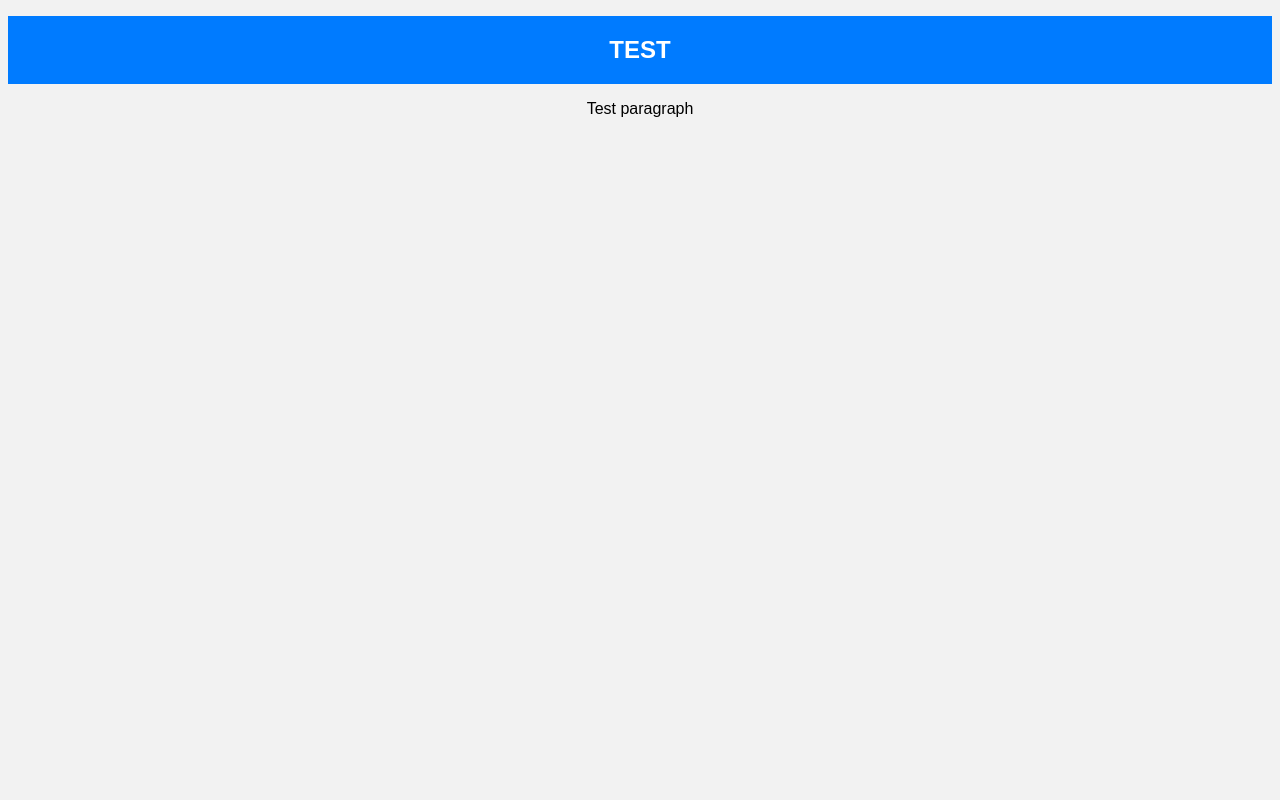
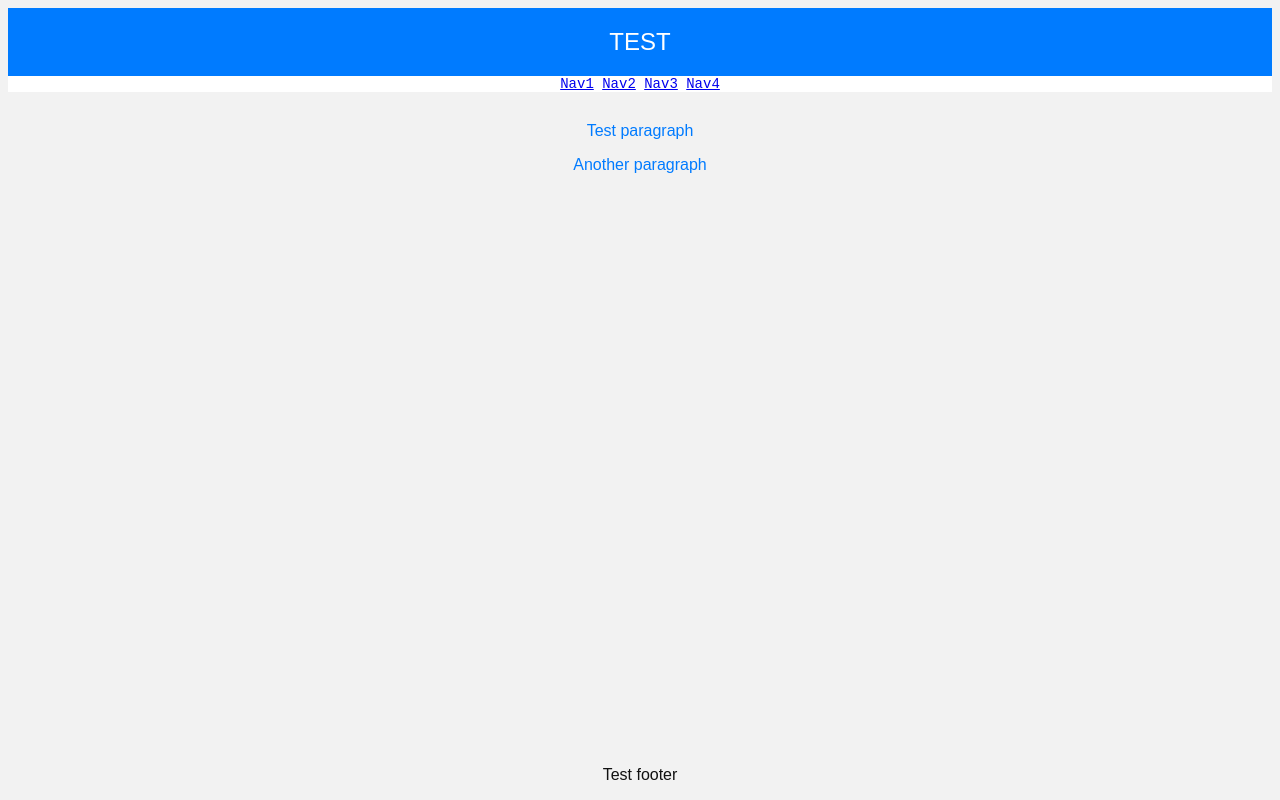
Before and after one commit to manuelgeraldes00/SO_Webpage, a plain HTML site: page index.html in a window 1280 px wide. Drawn offline with Linux system fonts and the light colour scheme.

Commit message:
Add footer, nav links, new file for styles

```diff
--- a/index.html
+++ b/index.html
@@ -3,22 +3,22 @@
 <head>
     <meta charset="UTF-8">
     <title>TEST WEBPAGE</title>
-    <style>
-	body {
-	    font-family: Arial, sans-serif;
-	    background-color: #f2f2f2;
-	    text-align: center;
-	}
-	h1 {
-	    background-color: #007BFF;
-	    color : #fff;
-	    padding: 20px;
-	    font-size: 24px;
-	}
-    </style>
+    <link href="./styles.css" rel="stylesheet">
 </head>
 <body>
-    <h1>TEST</h1>
-    <p>Test paragraph</p>
+	<div class="h1">TEST</div>
+	<nav>
+		<a href="//">Nav1</a>
+		<a href="//">Nav2</a>
+		<a href="//">Nav3</a>
+		<a href="//">Nav4</a>
+	</nav>
+	<div class="main">
+		<p>Test paragraph</p>
+		<p>Another paragraph</p>
+	</div>
+	<div class="footer">
+		<p>Test footer</p>
+	</div>
 </body>
 </html>
--- /dev/null
+++ b/styles.css
@@ -0,0 +1,27 @@
+body {
+    font-family: Arial, sans-serif;
+    background-color: #f2f2f2;
+    text-align: center;
+}
+.h1 {
+    background-color: #007BFF;
+    color: #fff;
+    padding: 20px;
+    font-size: 24px;
+}
+nav {
+    font-family: 'Courier New', Courier, monospace;
+    background-color: #fff;
+    font-size: 14px;
+}
+.main {
+    color: #007BFF;
+    margin: 30px;
+}
+.footer {
+    position: fixed;
+    left: 0;
+    bottom: 0;
+    width: 100%;
+    color: #111111;
+}
```
